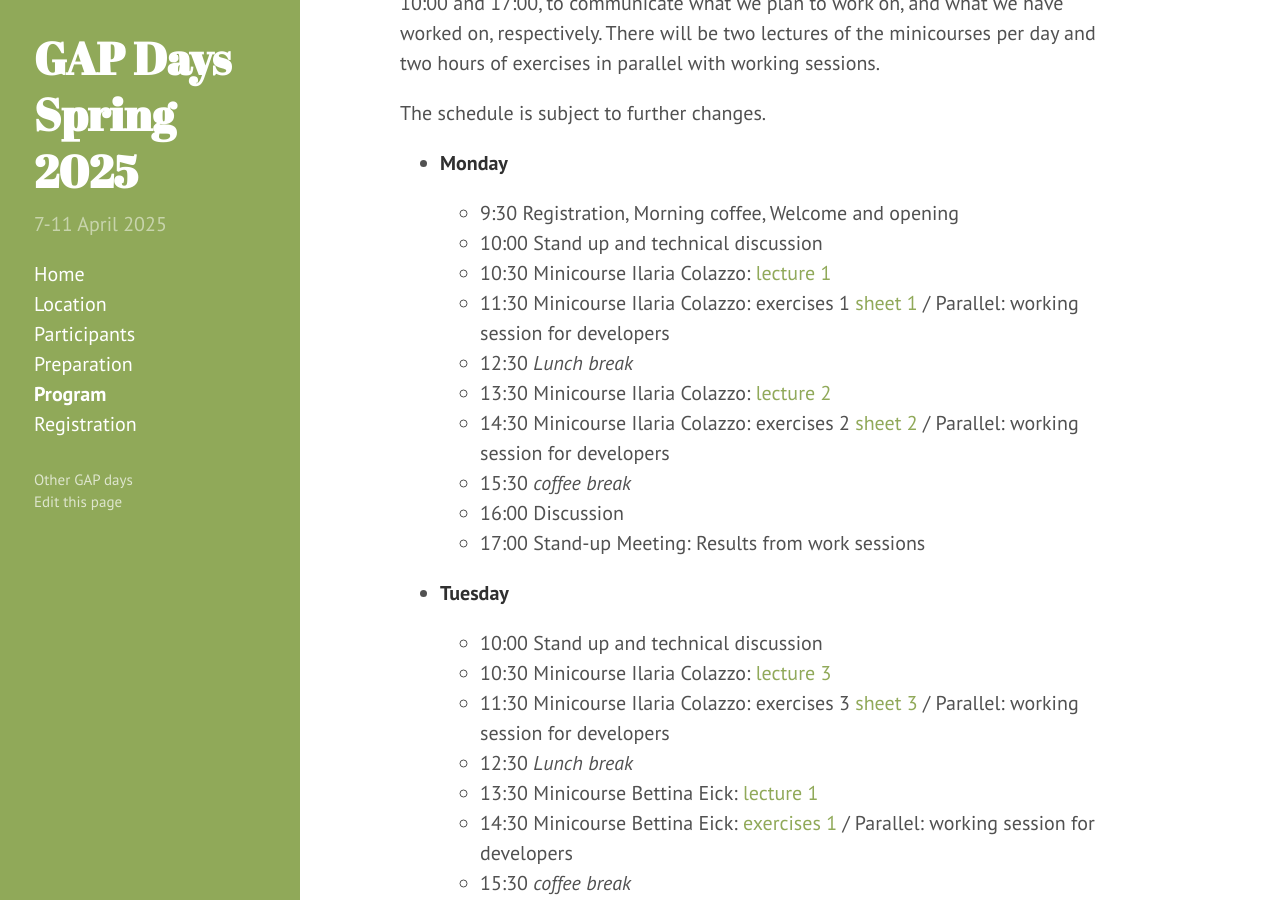
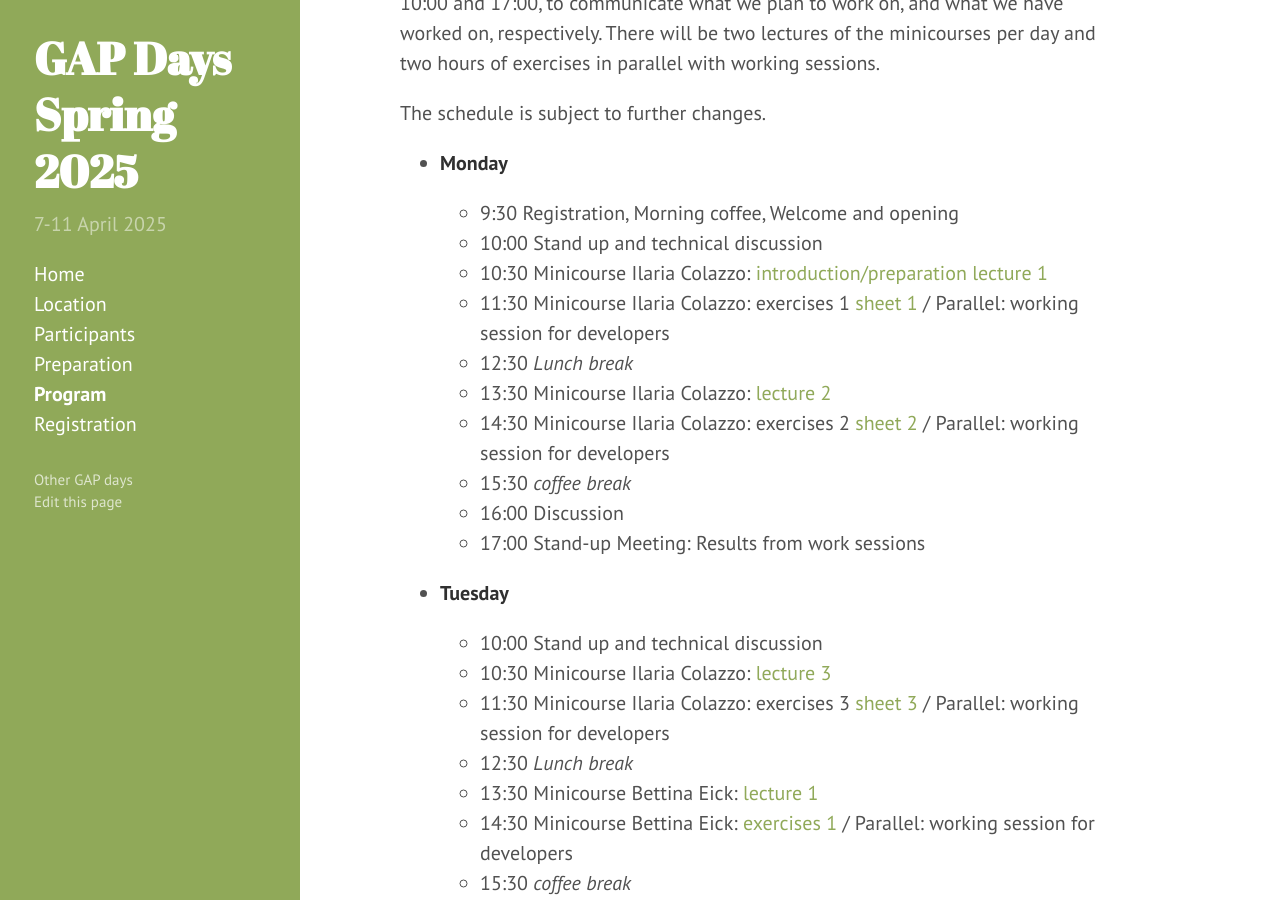
Before and after one commit to gapdays/gapdays2025-spring, a Jekyll site: the page built from program.md, in a window 1280 px wide and 900 px high, scrolled down 1307 px. Built offline with Jekyll 4.4.1, drawn with Linux system fonts in a browser that asks for light colours.

Commit message:
update of program

```diff
--- a/program.md
+++ b/program.md
@@ -54,7 +54,7 @@ The schedule is subject to further changes.
 
   - 9:30 Registration, Morning coffee, Welcome and opening
   - 10:00 Stand up and technical discussion
-  - 10:30 Minicourse Ilaria Colazzo: [lecture 1](https://www.ilariacolazzo.info/gap/slides/lecture1.html)
+  - 10:30 Minicourse Ilaria Colazzo: [introduction/preparation](https://www.ilariacolazzo.info/gap/index.html) [lecture 1](https://www.ilariacolazzo.info/gap/slides/lecture1.html)
   - 11:30 Minicourse Ilaria Colazzo: exercises 1 [sheet 1](https://www.ilariacolazzo.info/gap/tutorials/sheet1/) / Parallel: working session for developers
   - 12:30 *Lunch break*
   - 13:30 Minicourse Ilaria Colazzo: [lecture 2](https://www.ilariacolazzo.info/gap/slides/lecture2.html)
```
